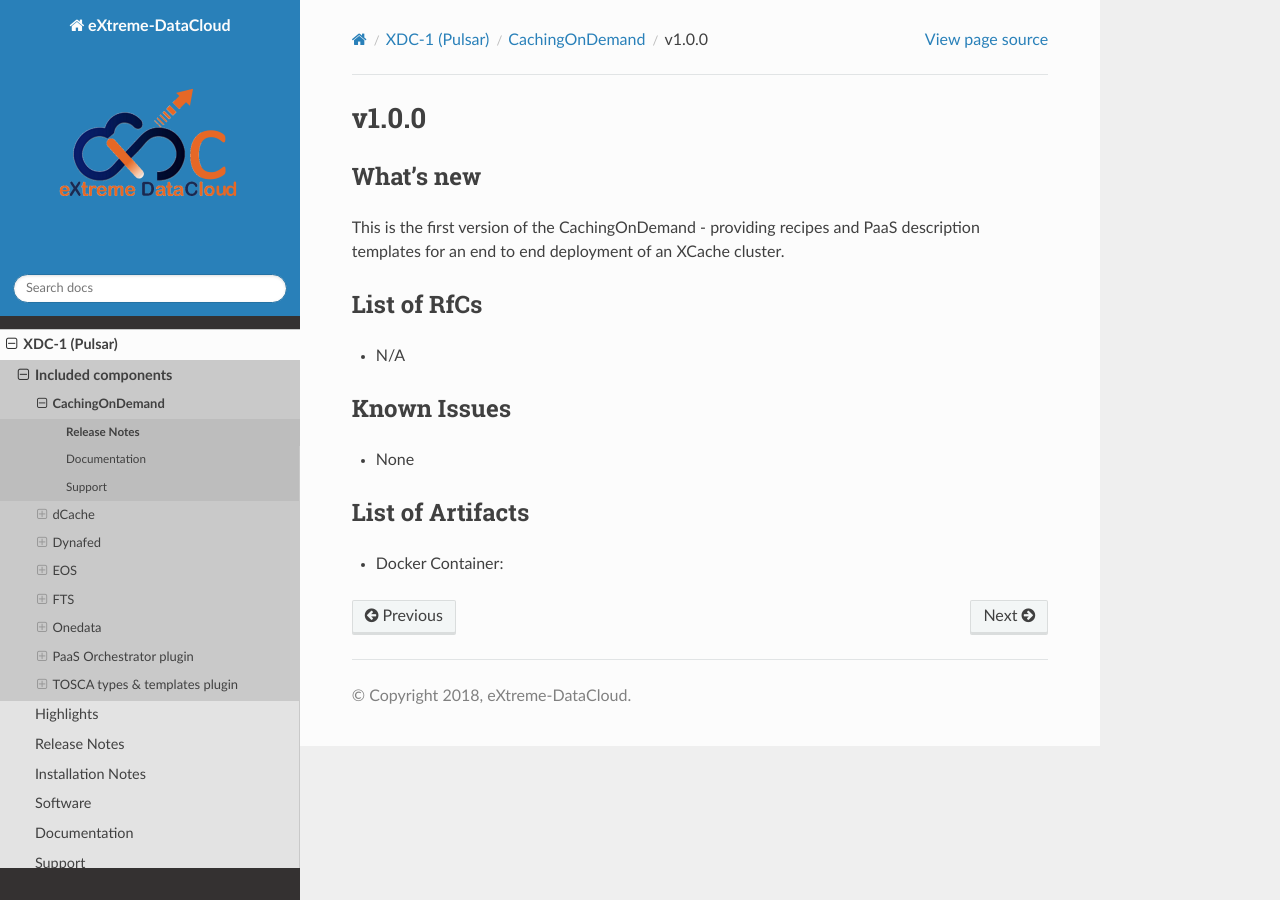
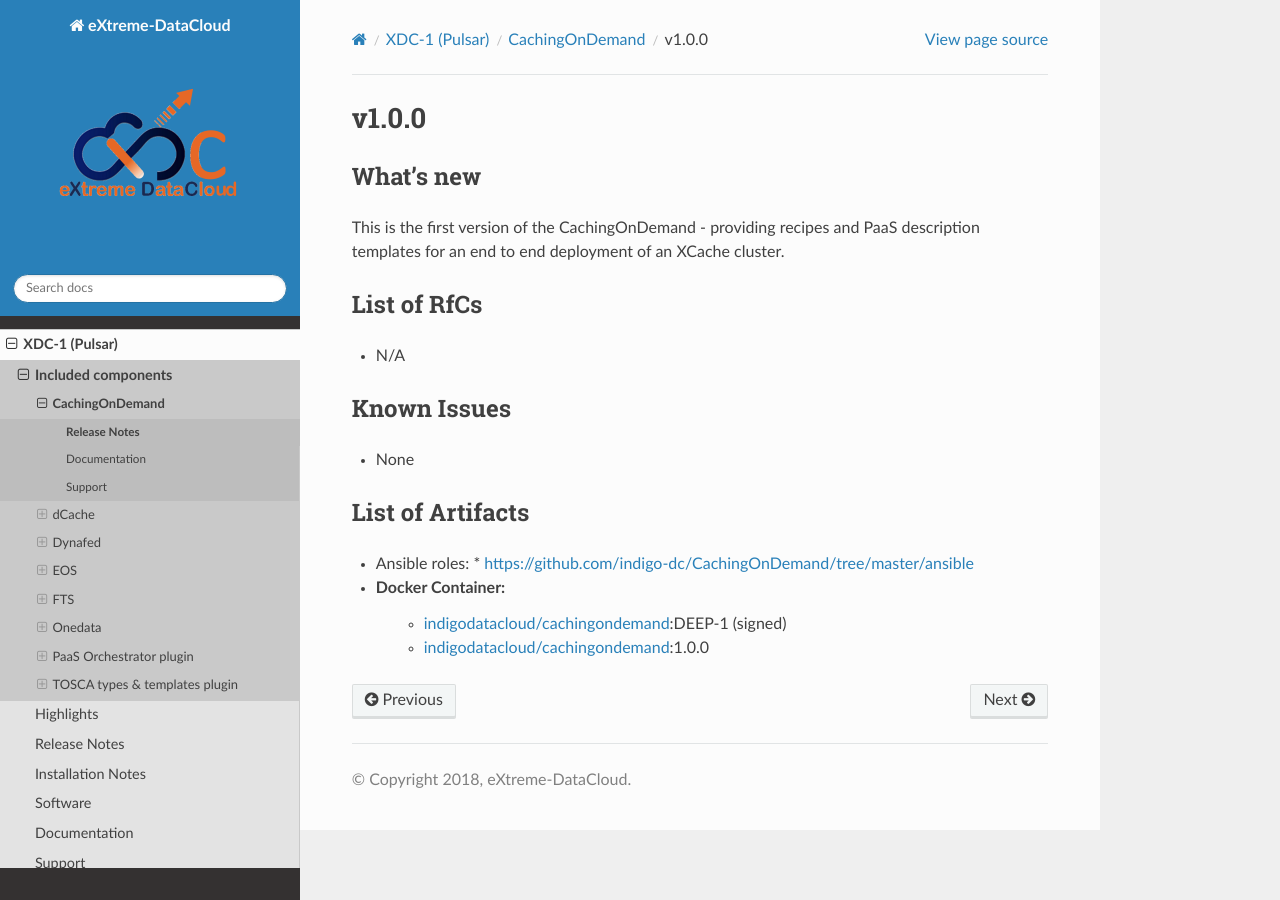
Before and after one commit to extreme-datacloud/xdc-releases, a Sphinx documentation site: the page built from source/releases/pulsar/cod/v1.0.0.rst, in a window 1280 px wide. Built offline with Sphinx 7.4.7 and the Read the Docs theme 2.0.0, drawn with Linux system fonts in a browser that asks for light colours.

Commit message:
add new info

```diff
--- a/source/releases/pulsar/cod/v1.0.0.rst
+++ b/source/releases/pulsar/cod/v1.0.0.rst
@@ -4,7 +4,8 @@
 What’s new
 ~~~~~~~~~~
 
-This is the first version of the CachingOnDemand - providing recipes and PaaS description templates for an end to end deployment of an XCache cluster.
+This is the first version of the CachingOnDemand - providing recipes
+and PaaS description templates for an end to end deployment of an XCache cluster.
 
 List of RfCs
 ~~~~~~~~~~~~
@@ -17,4 +18,8 @@
 
 List of Artifacts
 ~~~~~~~~~~~~~~~~~
+* Ansible roles:
+  * https://github.com/indigo-dc/CachingOnDemand/tree/master/ansible
 * Docker Container:
+    * `indigodatacloud/cachingondemand <https://hub.docker.com/r/indigodatacloud/cachingondemand/tags/>`__:DEEP-1 (signed)
+    * `indigodatacloud/cachingondemand <https://hub.docker.com/r/indigodatacloud/cachingondemand/tags/>`__:1.0.0
--- a/source/releases/pulsar/paas-orchestrator/v2.1.1-FINAL.rst
+++ b/source/releases/pulsar/paas-orchestrator/v2.1.1-FINAL.rst
@@ -46,3 +46,6 @@
 
 List of Artifacts
 ~~~~~~~~~~~~~~~~~
+* Docker Container:
+    * `indigodatacloud/orchestrator <https://hub.docker.com/r/indigodatacloud/orchestrator/tags/>`__:DEEP-1 (signed)
+    * `indigodatacloud/orchestrator <https://hub.docker.com/r/indigodatacloud/orchestrator/tags/>`__:1.7.5
--- a/source/releases/pulsar/ttt/v3.0.0.rst
+++ b/source/releases/pulsar/ttt/v3.0.0.rst
@@ -38,6 +38,10 @@
 
 Known Issues
 ~~~~~~~~~~~~
+* None
 
 List of Artifacts
 ~~~~~~~~~~~~~~~~~
+* Tarballs:
+   * `tosca-types-3.0.0.tar.gz <http://repo.indigo-datacloud.eu/repository/deep-hdc/production/1/centos7/x86_64/tgz/tosca-types-3.0.0.tar.gz>`_
+   * `tosca-templates-3.0.0.tar.gz <http://repo.indigo-datacloud.eu/repository/deep-hdc/production/1/centos7/x86_64/tgz/tosca-templates-3.0.0.tar.gz>`_
```
